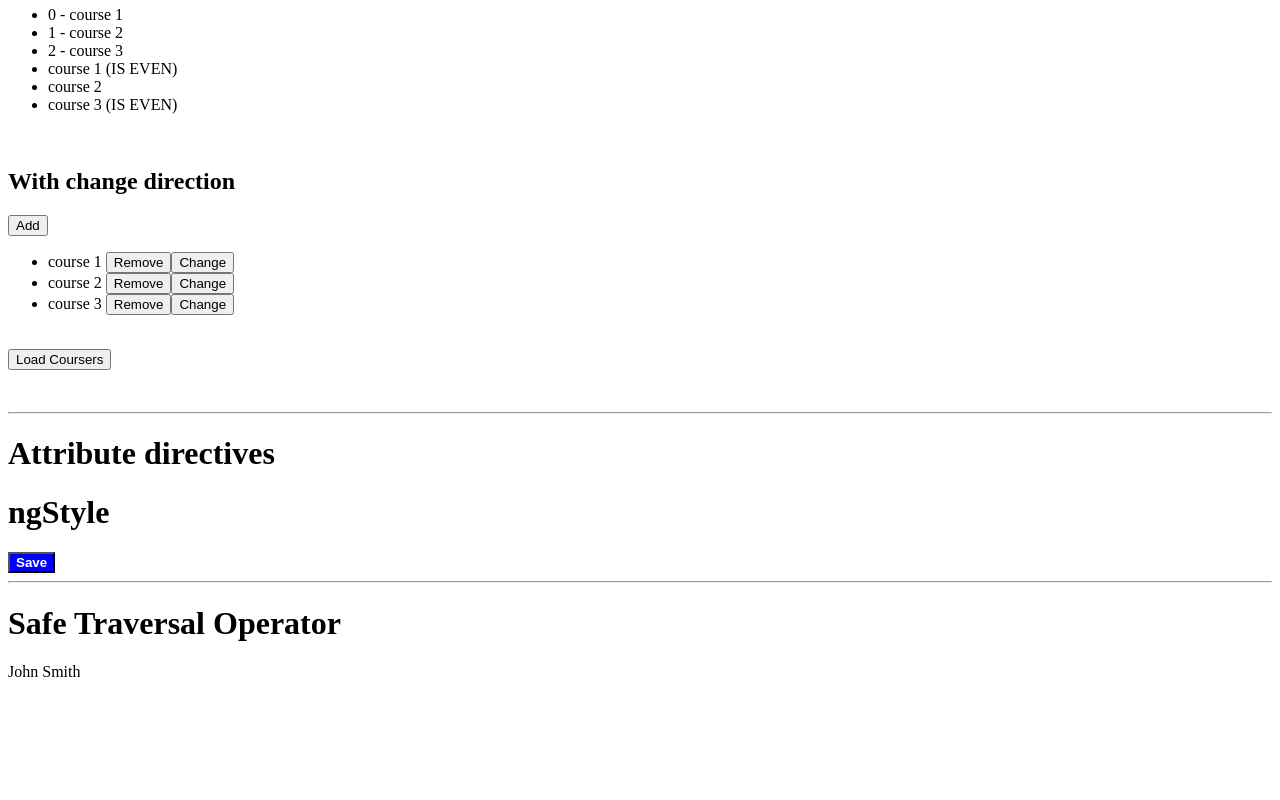
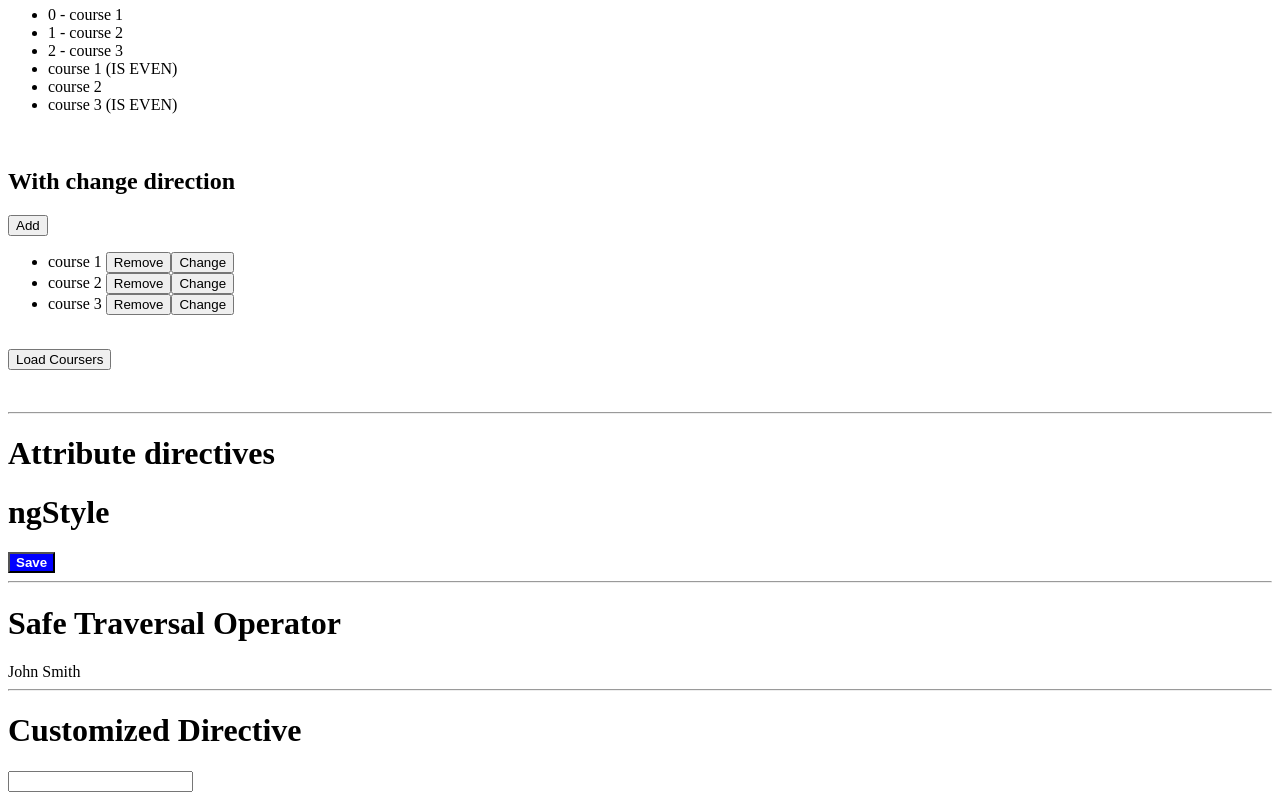
Before and after one commit to pedroarvellos/directives-practice-fundamentals, an Angular app: page / in a window 1280 px wide. Shown: the part 501-1301 px from the top of the page. Before the commit the page ends 1190 px from the top, so only its background shows below. Built offline with nearby package versions, Linux system fonts and the light colour scheme.

Commit message:
Create own directive

```diff
--- a/src/app/app.component.html
+++ b/src/app/app.component.html
@@ -115,5 +115,12 @@
 
 <br>
 <hr>
+
 <h1>Safe Traversal Operator</h1>
 <span>{{ task.assignee?.name }}</span>
+
+<br>
+<hr>
+
+<h1>Customized Directive</h1>
+<input type="text" [appInputFormat]="'uppercase'">
--- a/src/app/app.module.ts
+++ b/src/app/app.module.ts
@@ -2,10 +2,12 @@ import { BrowserModule } from '@angular/platform-browser';
 import { NgModule } from '@angular/core';
 
 import { AppComponent } from './app.component';
+import { InputFormatDirective } from './input-format.directive';
 
 @NgModule({
   declarations: [
-    AppComponent
+    AppComponent,
+    InputFormatDirective
   ],
   imports: [
     BrowserModule
--- /dev/null
+++ b/src/app/input-format.directive.ts
@@ -0,0 +1,15 @@
+import { Directive, HostListener, ElementRef, Input } from '@angular/core';
+
+@Directive({
+  selector: '[appInputFormat]'
+})
+export class InputFormatDirective {
+  @Input('appInputFormat') format;
+
+  constructor(private el: ElementRef) { }
+
+  @HostListener('blur') onBlur() {
+    if(this.format == 'lowercase') this.el.nativeElement.value = this.el.nativeElement.value.toLowerCase();
+    else this.el.nativeElement.value = this.el.nativeElement.value.toUpperCase();
+  }
+}
```
Also changed, not shown: 1 other file (tests, documents, lock files or other folders).
